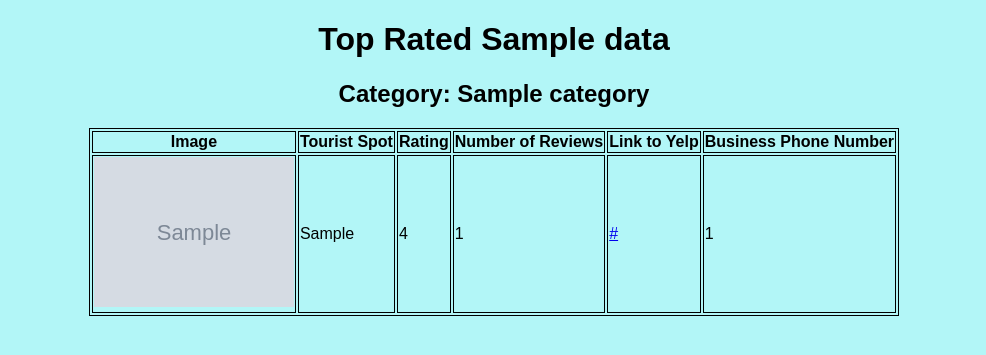
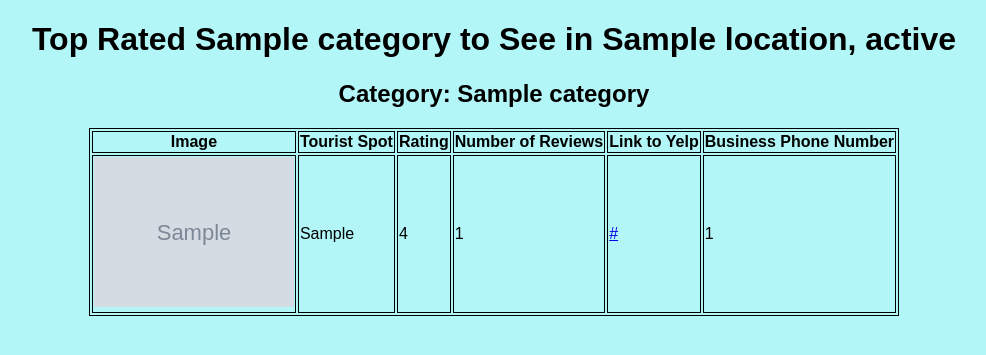
Before and after one commit to kumaram123/placestoseefinder, a Flask app: template templates/touristspots.html in a window 1280 px wide. Shown: the top 355 px of the page, without its empty margins (146-1132 px from the left). Run offline with Flask 3, Linux system fonts and the light colour scheme; the template is opened without the code that fills it: most values are stand-ins (such as "Sample title", 1, 10 or a date in 2020); grey boxes marked "Sample" are stand-in pictures.

Commit message:
Update touristspots.html

```diff
--- a/templates/touristspots.html
+++ b/templates/touristspots.html
@@ -17,8 +17,8 @@
                 <h1 style="font-family: Arial">Top Rated Places to See In {{data.location}}, {{data.state}}</h1>
                 <!--<h1 style="font-family: Arial">Top Rated {{data.pageTitle}}</h1>-->
             {% else %}
-                <!--<h1 style="font-family: Arial">Top Rated {{data.category}} to See Near {{data.location}}, {{data.state}}</h1>-->
-                <h1 style="font-family: Arial">Top Rated {{data.pageTitle}}</h1>
+                <h1 style="font-family: Arial">Top Rated {{data.category}} to See in {{data.location}}, {{data.state}}</h1>
+                <!--<h1 style="font-family: Arial">Top Rated {{data.pageTitle}}</h1>-->
                 <h2 style="font-family: Arial">Category: {{data.category}}</h2>
             {% endif %}
 
```
